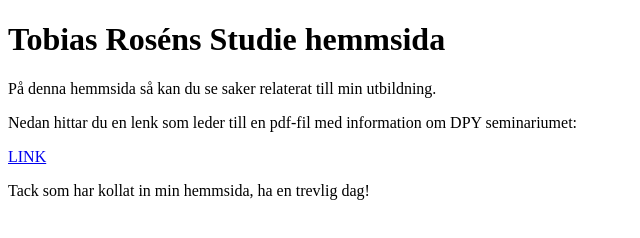
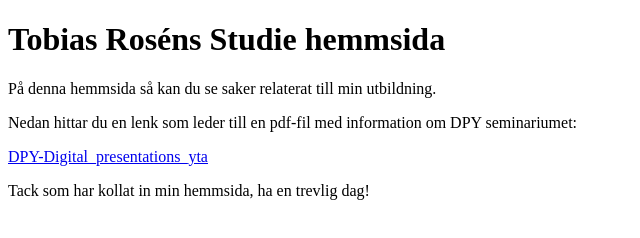
Before and after one commit to TobiasJohanRosen/TobiasJohanRosen.github.io, a plain HTML site: page index.html in a window 1280 px wide. Shown: the whole page, without its empty margins (0-640 px from the left). Drawn offline with Linux system fonts and the light colour scheme.

Commit message:
Update index.html
Text till pdf_place_holder

```diff
--- a/index.html
+++ b/index.html
@@ -7,7 +7,7 @@
 
 <p>Nedan hittar du en lenk som leder till en pdf-fil med information om DPY seminariumet:</p>
 
-<a href="DPY.pdf">LINK </a>
+<a href="DPY.pdf">DPY-Digital_presentations_yta</a>
 
 <p>Tack som har kollat in min hemmsida, ha en trevlig dag!</p>
 
```
